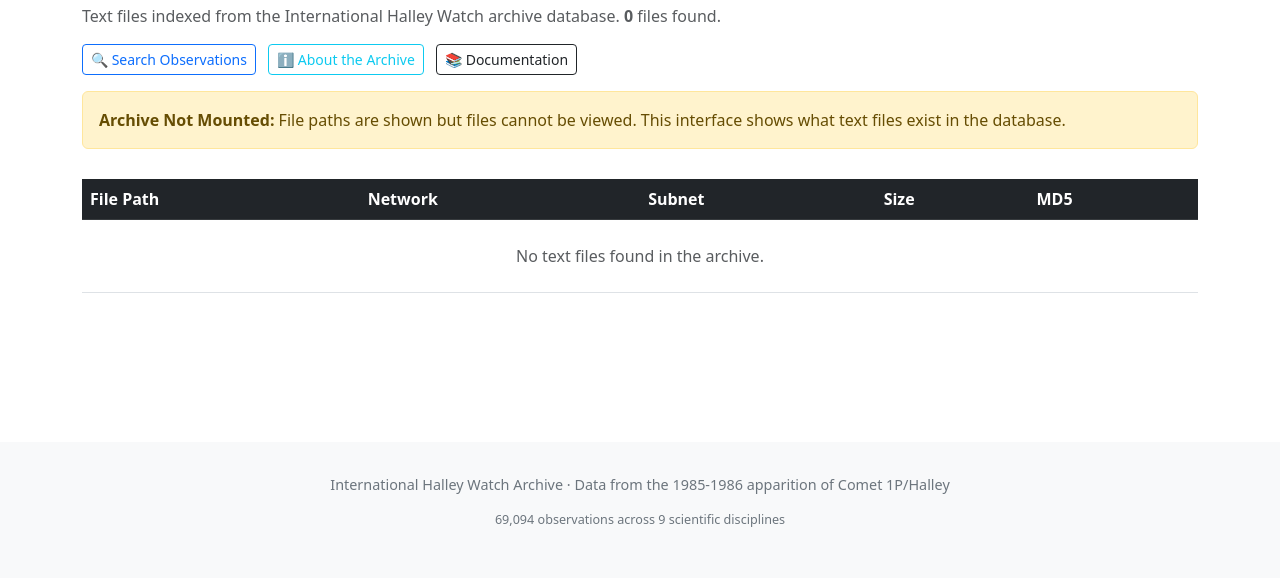
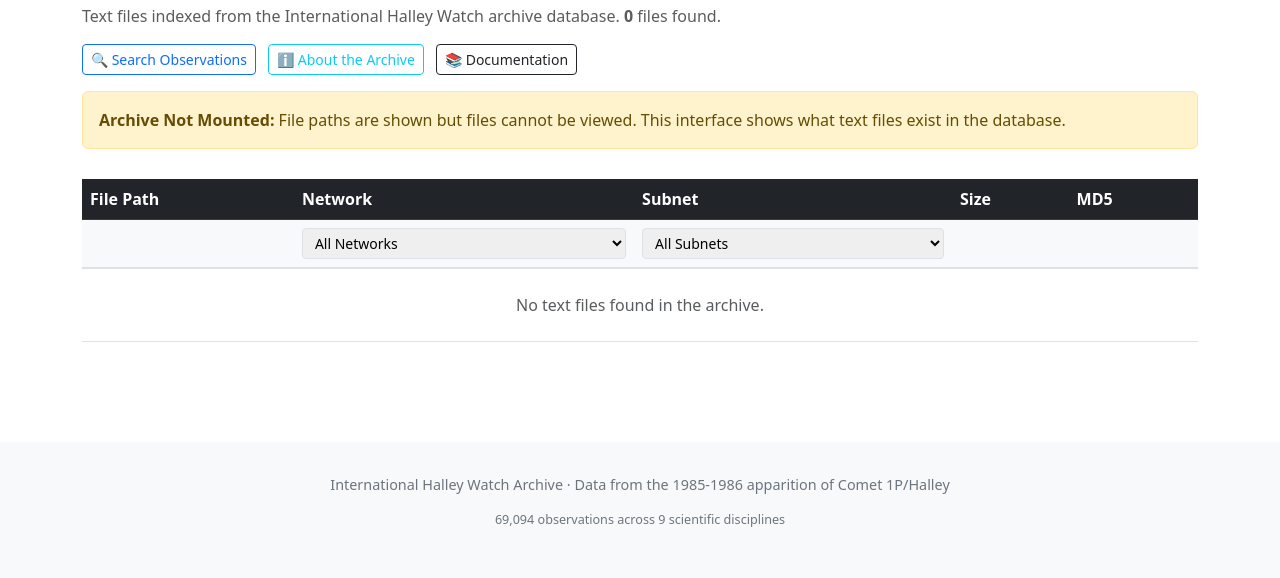
Before and after one commit to awarnock3/IHWWebApp, a Django app: page /text-files/ in a window 1280 px wide. Shown: the part 222-800 px from the top of the page. Run offline with Django 4.2, Linux system fonts and the light colour scheme; data that the repository does not hold is empty; some libraries are stand-ins or nearby versions.

Commit message:
Harden path display and improve search filters
Co-authored-by: Copilot <223556219+Copilot@users.noreply.github.com>

```diff
--- a/IHWApp/search/forms.py
+++ b/IHWApp/search/forms.py
@@ -107,6 +107,11 @@ class ObservationSearchForm(forms.Form):
                 "Please provide at least one search criterion: date range, solar distance, network, or observer"
             )
 
+        # If only start date is provided, default to single-day search.
+        if start_date and not end_date:
+            cleaned_data['end_date'] = start_date
+            end_date = start_date
+
         # Validate date range if both provided
         if start_date and end_date:
             if start_date > end_date:
--- a/IHWApp/search/views.py
+++ b/IHWApp/search/views.py
@@ -74,6 +74,14 @@ def resolve_app_document_path(relative_path):
         raise Http404("Document not found")
 
     return file_path
+
+
+def build_display_path(root_alias, relative_path=None):
+    """Build a redacted path string for UI display."""
+    if not relative_path:
+        return root_alias
+    cleaned = str(relative_path).lstrip('/')
+    return f"{root_alias}/{cleaned}"
 
 
 class SearchView(FormView):
@@ -544,7 +552,10 @@ class TextFilesView(ListView):
     def get_queryset(self):
         """Get all files where type='DOCUMENT'"""
         # Get documents with their paths
-        queryset = IhwFiles.objects.filter(type='DOCUMENT').select_related('subnet')
+        queryset = IhwFiles.objects.filter(type='DOCUMENT').select_related(
+            'subnet',
+            'subnet__discipline',
+        )
 
         # Annotate with file paths
         documents = []
@@ -564,6 +575,16 @@ class TextFilesView(ListView):
 
     def get_context_data(self, **kwargs):
         context = super().get_context_data(**kwargs)
+        context['network_options'] = sorted({
+            doc.subnet.discipline.discipline
+            for doc in context['documents']
+            if getattr(doc, 'subnet', None) and getattr(doc.subnet, 'discipline', None)
+        })
+        context['subnet_options'] = sorted({
+            doc.subnet.subnet
+            for doc in context['documents']
+            if getattr(doc, 'subnet', None) and doc.subnet.subnet
+        })
         context['total_documents'] = len(context['documents'])
         context['archive_available'] = is_archive_available()
         return context
@@ -576,7 +597,7 @@ class DocumentationView(TemplateView):
     def get_context_data(self, **kwargs):
         context = super().get_context_data(**kwargs)
         context['documents'] = get_app_documents()
-        context['documents_root'] = Path(settings.APP_DOCUMENTS_ROOT)
+        context['documents_root_display'] = '$APP_ROOT/documents'
         context['total_documents'] = len(context['documents'])
         return context
 
@@ -597,7 +618,10 @@ class AppDocumentViewerView(TemplateView):
 
         context['filename'] = file_path.name
         context['relative_path'] = file_path.relative_to(settings.APP_DOCUMENTS_ROOT).as_posix()
-        context['full_path'] = str(file_path)
+        context['full_path_display'] = build_display_path(
+            '$APP_ROOT/documents',
+            context['relative_path'],
+        )
         context['is_binary'] = file_data['is_binary']
 
         if file_data['is_binary']:
@@ -638,7 +662,10 @@ class FileViewerView(TemplateView):
 
         context['file'] = file_obj
         context['filename'] = os.path.basename(full_path)
-        context['full_path'] = full_path
+        context['full_path_display'] = build_display_path(
+            '$ARCHIVE_ROOT',
+            file_obj.get_relative_path(),
+        )
         context['is_binary'] = file_data['is_binary']
 
         if file_data['is_binary']:
--- a/IHWApp/templates/app_documentation.html
+++ b/IHWApp/templates/app_documentation.html
@@ -9,7 +9,7 @@
         Text documents stored in the app-managed documents directory.
         <strong>{{ total_documents }}</strong> file{{ total_documents|pluralize }} found.
     </p>
-    <p class="font-monospace small text-muted mb-3">{{ documents_root }}</p>
+    <p class="font-monospace small text-muted mb-3">{{ documents_root_display }}</p>
     <p>
         <a href="{% url 'search:search' %}" class="btn btn-sm btn-outline-primary">
             🔍 Search Observations
--- a/IHWApp/templates/app_file_viewer.html
+++ b/IHWApp/templates/app_file_viewer.html
@@ -19,7 +19,7 @@
             <p class="mb-1"><strong>Relative Path:</strong></p>
             <p class="font-monospace small text-muted">{{ relative_path }}</p>
             <p class="mb-1"><strong>Full Path:</strong></p>
-            <p class="font-monospace small text-muted mb-0">{{ full_path }}</p>
+            <p class="font-monospace small text-muted mb-0">{{ full_path_display }}</p>
         </div>
     </div>
 </div>
--- a/IHWApp/templates/documentation.html
+++ b/IHWApp/templates/documentation.html
@@ -17,6 +17,20 @@
     /* Prevent tooltips from breaking layout */
     .dataTables_wrapper {
         overflow-x: visible !important;
+    }
+
+    .filter-row select {
+        width: 100%;
+        padding: 0.25rem 0.5rem;
+        font-size: 0.875rem;
+        border: 1px solid #dee2e6;
+        border-radius: 0.25rem;
+    }
+
+    .filter-row th {
+        padding: 0.5rem;
+        background-color: #f8f9fa;
+        border-bottom: 2px solid #dee2e6;
     }
 </style>
 {% endblock %}
@@ -38,6 +52,9 @@
         <a href="{% url 'documentation' %}" class="btn btn-sm btn-outline-dark ms-2">
             📚 Documentation
         </a>
+        <button id="clear-filters" class="btn btn-sm btn-outline-warning ms-2" style="display:none;">
+            Clear Filters
+        </button>
     </p>
     {% if not archive_available %}
     <div class="alert alert-warning">
@@ -56,6 +73,29 @@
                 <th>Subnet</th>
                 <th>Size</th>
                 <th>MD5</th>
+            </tr>
+        </thead>
+        <thead class="filter-row">
+            <tr>
+                <th></th>
+                <th>
+                    <select class="column-filter" data-column="1">
+                        <option value="">All Networks</option>
+                        {% for network in network_options %}
+                        <option value="{{ network }}">{{ network }}</option>
+                        {% endfor %}
+                    </select>
+                </th>
+                <th>
+                    <select class="column-filter" data-column="2">
+                        <option value="">All Subnets</option>
+                        {% for subnet in subnet_options %}
+                        <option value="{{ subnet }}">{{ subnet }}</option>
+                        {% endfor %}
+                    </select>
+                </th>
+                <th></th>
+                <th></th>
             </tr>
         </thead>
         <tbody>
@@ -124,7 +164,7 @@
 <script>
 $(document).ready(function() {
     // Initialize DataTable
-    $('#docs-table').DataTable({
+    const table = $('#docs-table').DataTable({
         pageLength: 25,
         lengthMenu: [[10, 25, 50, 100, -1], [10, 25, 50, 100, "All"]],
         order: [[0, 'asc']],  // Sort by file path initially
@@ -134,6 +174,28 @@ $(document).ready(function() {
         ]
     });
 
+    $('.column-filter').on('change', function() {
+        const columnIndex = $(this).data('column');
+        const value = $(this).val();
+        table.column(columnIndex).search(value).draw();
+        updateClearButton();
+    });
+
+    $('#clear-filters').on('click', function() {
+        $('.column-filter').val('');
+        table.columns([1, 2]).search('').draw();
+        updateClearButton();
+    });
+
+    function updateClearButton() {
+        const hasFilters = $('.column-filter').toArray().some((el) => $(el).val() !== '');
+        if (hasFilters) {
+            $('#clear-filters').show();
+            return;
+        }
+        $('#clear-filters').hide();
+    }
+
     // Initialize Bootstrap tooltips
     $('[title]').tooltip();
 });
--- a/IHWApp/templates/file_viewer.html
+++ b/IHWApp/templates/file_viewer.html
@@ -19,7 +19,7 @@
             <div class="row">
                 <div class="col-md-6">
                     <p class="mb-1"><strong>Full Path:</strong></p>
-                    <p class="font-monospace small text-muted">{{ full_path }}</p>
+                    <p class="font-monospace small text-muted">{{ full_path_display }}</p>
                 </div>
                 <div class="col-md-3">
                     <p class="mb-1"><strong>Network:</strong></p>
```
Also changed, not shown: IHWApp/search/tests.py (+16 -3 lines).
